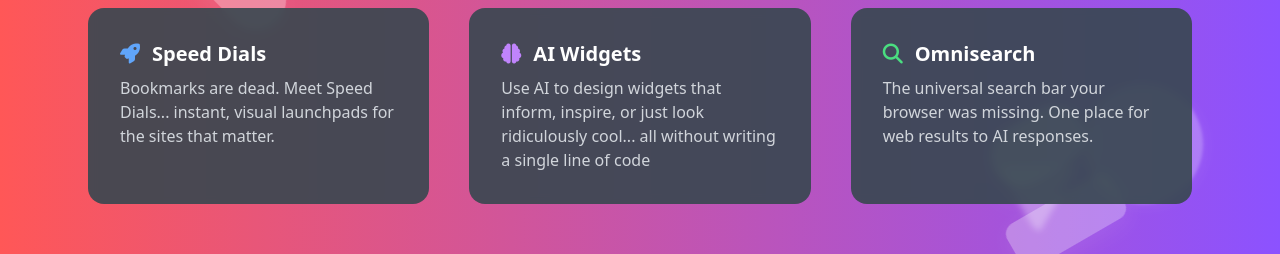
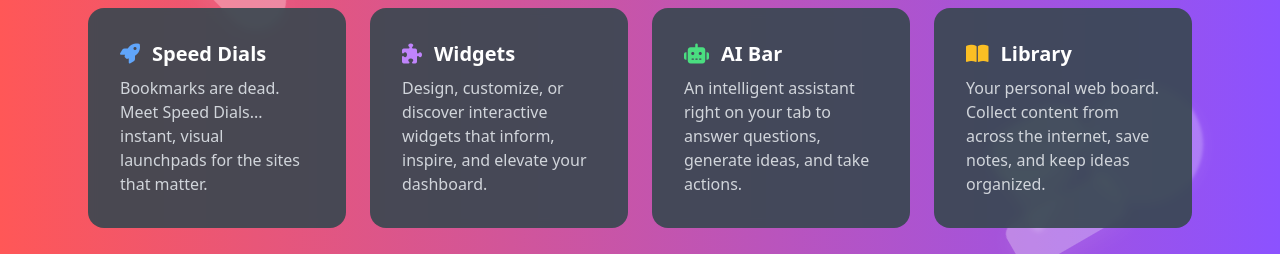
Before and after one commit to KishorJena/Tabsome, a plain HTML site: page index.html in a window 1280 px wide. Shown: the part 684-938 px from the top of the page. Drawn offline with nearby package versions, Linux system fonts and the light colour scheme; animation ran at ten frames a second.

Commit message:
updated home page

```diff
--- a/index.html
+++ b/index.html
@@ -10,7 +10,7 @@
   <meta name="description"
     content="Transform your Chrome tab into a sleek dashboard with AI widgets, speed dials, and interactive tools. Create custom widgets without coding.">
   <meta name="keywords"
-    content="chrome extension, new tab, speed dials, AI widgets, opera like speed dials, browser customization, productivity, chrome dashboard, custom widgets, omnisearch, browser tools, chrome addon, tab customization, AI-powered browser, smart dashboard, browser enhancement, best new tab replacement for chrome">
+    content="chrome extension, new tab, speed dials, AI widgets, opera like speed dials, browser customization, productivity, chrome dashboard, custom widgets, AI bar, browser tools, chrome addon, tab customization, AI-powered browser, smart dashboard, browser enhancement, best new tab replacement for chrome">
   <meta name="author" content="Kishor Jena">
   <meta name="robots" content="index, follow">
 
@@ -381,10 +381,11 @@
   <section id="features" class="py-20 section-container">
     <div class="max-w-6xl mx-auto px-6 text-center content-layer">
       <h3 class="text-3xl font-bold mb-12 gradient-text" data-aos="fade-up">Why You'll Love Tabsome</h3>
-      <div class="grid md:grid-cols-3 gap-10">
+      <div class="grid sm:grid-cols-2 lg:grid-cols-4 gap-6">
         <!-- Material Design blue-gray cards -->
-        <div class="p-8 rounded-2xl backdrop-blur-sm" style="background-color: rgba(55, 71, 79, 0.9);"
+        <div class="p-8 rounded-2xl backdrop-blur-sm flex flex-col justify-between" style="background-color: rgba(55, 71, 79, 0.9);"
           data-aos="fade-up">
+          <div>
             <h4 class="font-semibold text-xl mb-2 flex items-center">
               <i class="fas fa-rocket text-blue-400 mr-3"></i>
               Speed Dials
@@ -393,26 +394,42 @@
               Bookmarks are dead. Meet Speed Dials... instant, visual launchpads for the sites that matter.
             </p>
           </div>
-        <div class="p-8 rounded-2xl backdrop-blur-sm" style="background-color: rgba(55, 71, 79, 0.9);"
+        </div>
+        <div class="p-8 rounded-2xl backdrop-blur-sm flex flex-col justify-between" style="background-color: rgba(55, 71, 79, 0.9);"
           data-aos="fade-up" data-aos-delay="100">
+          <div>
             <h4 class="font-semibold text-xl mb-2 flex items-center">
-            <i class="fas fa-brain text-purple-400 mr-3"></i>
-            AI Widgets
+              <i class="fas fa-puzzle-piece text-purple-400 mr-3"></i>
+              Widgets
             </h4>
             <p class="text-gray-300 text-left">
-            Use AI to design widgets that inform, inspire, or just look ridiculously cool... all without writing a
-            single line of code
+              Design, customize, or discover interactive widgets that inform, inspire, and elevate your dashboard.
             </p>
           </div>
-        <div class="p-8 rounded-2xl backdrop-blur-sm" style="background-color: rgba(55, 71, 79, 0.9);"
+        </div>
+        <div class="p-8 rounded-2xl backdrop-blur-sm flex flex-col justify-between" style="background-color: rgba(55, 71, 79, 0.9);"
           data-aos="fade-up" data-aos-delay="200">
+          <div>
             <h4 class="font-semibold text-xl mb-2 flex items-center">
-            <i class="fas fa-search text-green-400 mr-3"></i>
-            Omnisearch
+              <i class="fas fa-robot text-green-400 mr-3"></i>
+              AI Bar
             </h4>
             <p class="text-gray-300 text-left">
-            The universal search bar your browser was missing. One place for web results to AI responses.
+              An intelligent assistant right on your tab to answer questions, generate ideas, and take actions.
             </p>
+          </div>
+        </div>
+        <div class="p-8 rounded-2xl backdrop-blur-sm flex flex-col justify-between" style="background-color: rgba(55, 71, 79, 0.9);"
+          data-aos="fade-up" data-aos-delay="300">
+          <div>
+            <h4 class="font-semibold text-xl mb-2 flex items-center">
+              <i class="fas fa-book-open text-amber-400 mr-3"></i>
+              Library
+            </h4>
+            <p class="text-gray-300 text-left">
+              Your personal web board. Collect content from across the internet, save notes, and keep ideas organized.
+            </p>
+          </div>
         </div>
       </div>
     </div>
@@ -427,13 +444,13 @@
     </div>
   </section>
 
-  <!-- AI Widgets description -->
+  <!-- Widgets description -->
   <section class="py-20 section-container">
     <div class="max-w-6xl mx-auto px-6 content-layer">
       <div class="grid md:grid-cols-2 gap-12 items-center">
         <!-- Text Content -->
         <div class="order-2 md:order-1 text-left" data-aos="fade-right">
-          <h3 class="text-3xl font-bold mb-6 gradient-text">AI Widgets: Build Stunning Widgets without Coding</h3>
+          <h3 class="text-3xl font-bold mb-6 gradient-text">Widgets: Build Stunning Widgets without Coding</h3>
           <p class="text-lg text-white leading-relaxed">
             Tabsome lets you create fully custom widgets with simple AI prompts.
             Craft visually stunning and interactive widgets that are completely your own. Widgets are dynamic and
@@ -449,27 +466,20 @@
     </div>
   </section>
 
-  <!-- Omnisearch Feature -->
+  <!-- AI Bar Feature -->
   <section class="py-20 section-container">
     <div class="max-w-6xl mx-auto px-6 content-layer">
       <div class="grid md:grid-cols-2 gap-12 items-center">
         <!-- Image -->
         <div class="order-1" data-aos="fade-right">
-          <img src="assets/screenshots/omni-search.webp" alt="Omnisearch Feature"
+          <img src="assets/screenshots/ai-bar.png" alt="AI Bar Feature"
             class="rounded-3xl shadow-lg w-full border border-gray-700/50">
         </div>
         <!-- Text Content -->
         <div class="order-2 text-left" data-aos="fade-left">
-          <h3 class="text-3xl font-bold mb-6 gradient-text">Omnisearch</h3>
+          <h3 class="text-3xl font-bold mb-6 gradient-text">AI Bar</h3>
           <p class="text-lg text-white leading-relaxed">
-            Search smarter, faster. Switch engines or get AI answers with simple shortcuts, right from your new tab.
-            Supports Google, Bing, Yadnex, DuckduckGo, Yahoo and AI.
-          </p>
-          <p class="text-lg text-white leading-relaxed">
-            <li> /g for Google, /b for Bing</li>
-            <li> /y for Yandex, /d for DuckduckGo, /yh for Yahoo</li>
-            <li> /ai for AI.</li>
-
+            Your personal AI assistant integrated seamlessly into your new tab. Ask questions, brainstorm ideas, draft content, and get instant answers with simple commands without leaving your dashboard.
           </p>
         </div>
       </div>
```
Also changed, not shown: assets/screenshots/ai-bar.png (added). Lines whose indentation alone changed are shown as unchanged.
